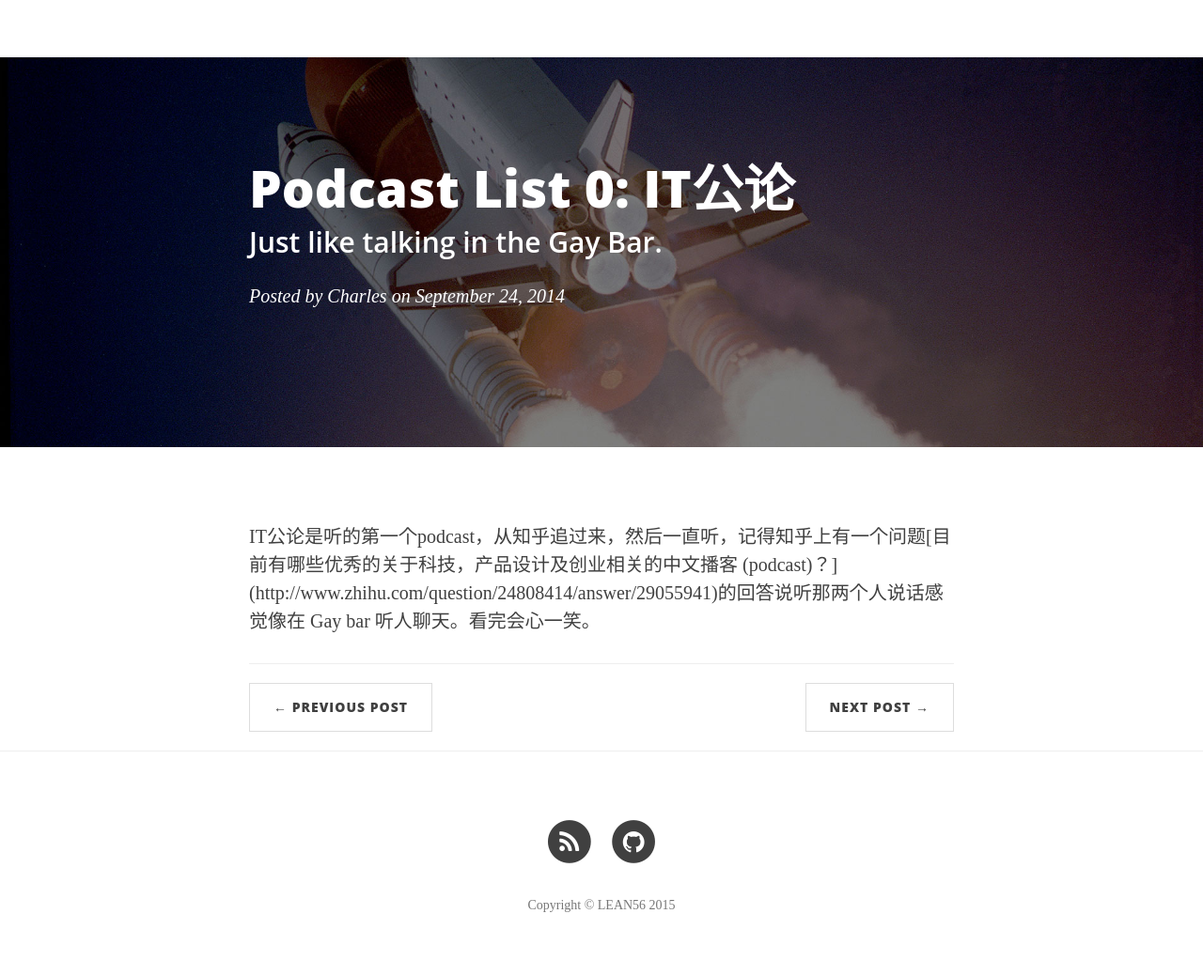
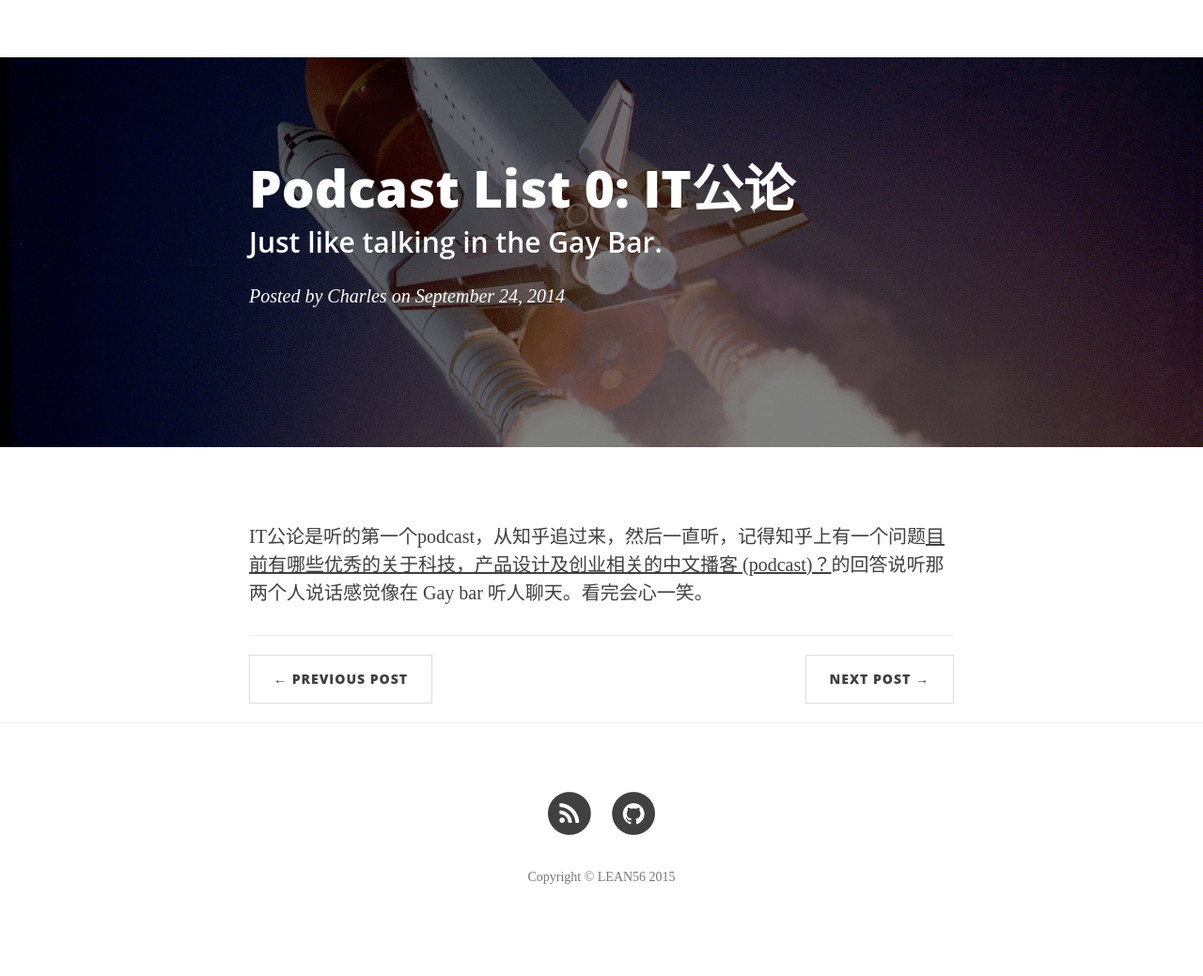
Before and after one commit to zhangchaoxu/zhangchaoxu.github.io, a Jekyll site: the page built from _posts/2014-09-24-podcast-list-0-it-gonglun.md, in a window 1280 px wide. Shown: the whole page at 94% size. Built offline with Jekyll 4.4.1, drawn with Linux system fonts in a browser that asks for light colours; nearby versions of some CDN libraries; some web fonts are replaced; after the commit the page ends 1009 px from its top, so only the background shows below that.

Commit message:
edit post 1

```diff
--- a/_posts/2014-09-24-podcast-list-0-it-gonglun.md
+++ b/_posts/2014-09-24-podcast-list-0-it-gonglun.md
@@ -7,4 +7,4 @@
 header-img: "img/post-bg-01.jpg"
 ---
 
-<p>IT公论是听的第一个podcast，从知乎追过来，然后一直听，记得知乎上有一个问题[目前有哪些优秀的关于科技，产品设计及创业相关的中文播客 (podcast)？](http://www.zhihu.com/question/24808414/answer/29055941)的回答说听那两个人说话感觉像在 Gay bar 听人聊天。看完会心一笑。</p>
+IT公论是听的第一个podcast，从知乎追过来，然后一直听，记得知乎上有一个问题[目前有哪些优秀的关于科技，产品设计及创业相关的中文播客 (podcast)？](http://www.zhihu.com/question/24808414/answer/29055941)的回答说听那两个人说话感觉像在 Gay bar 听人聊天。看完会心一笑。
```
Also changed, not shown: _posts/2014-09-24-podcast-list-1-page-seven.md (+7 -8 lines).
